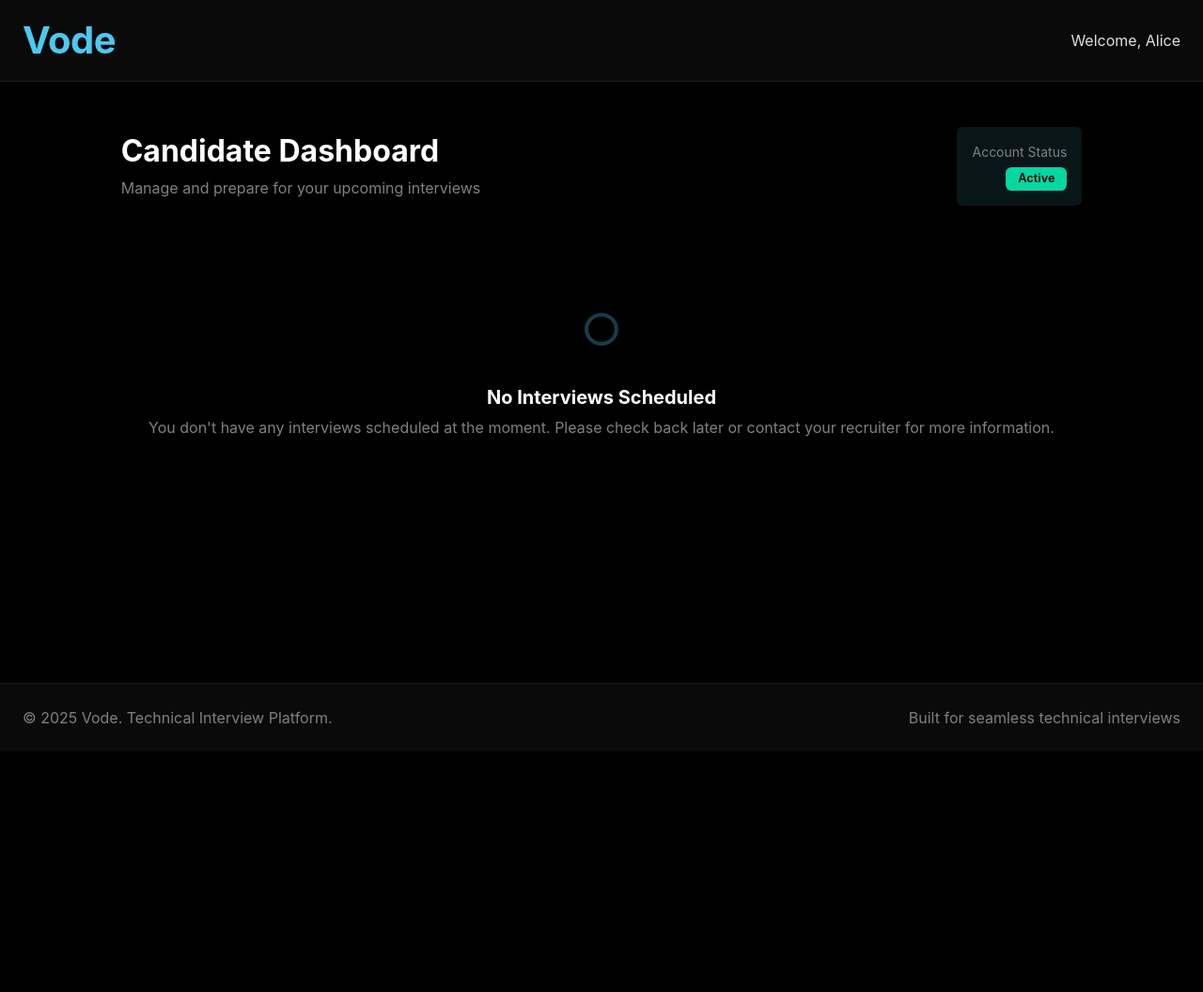
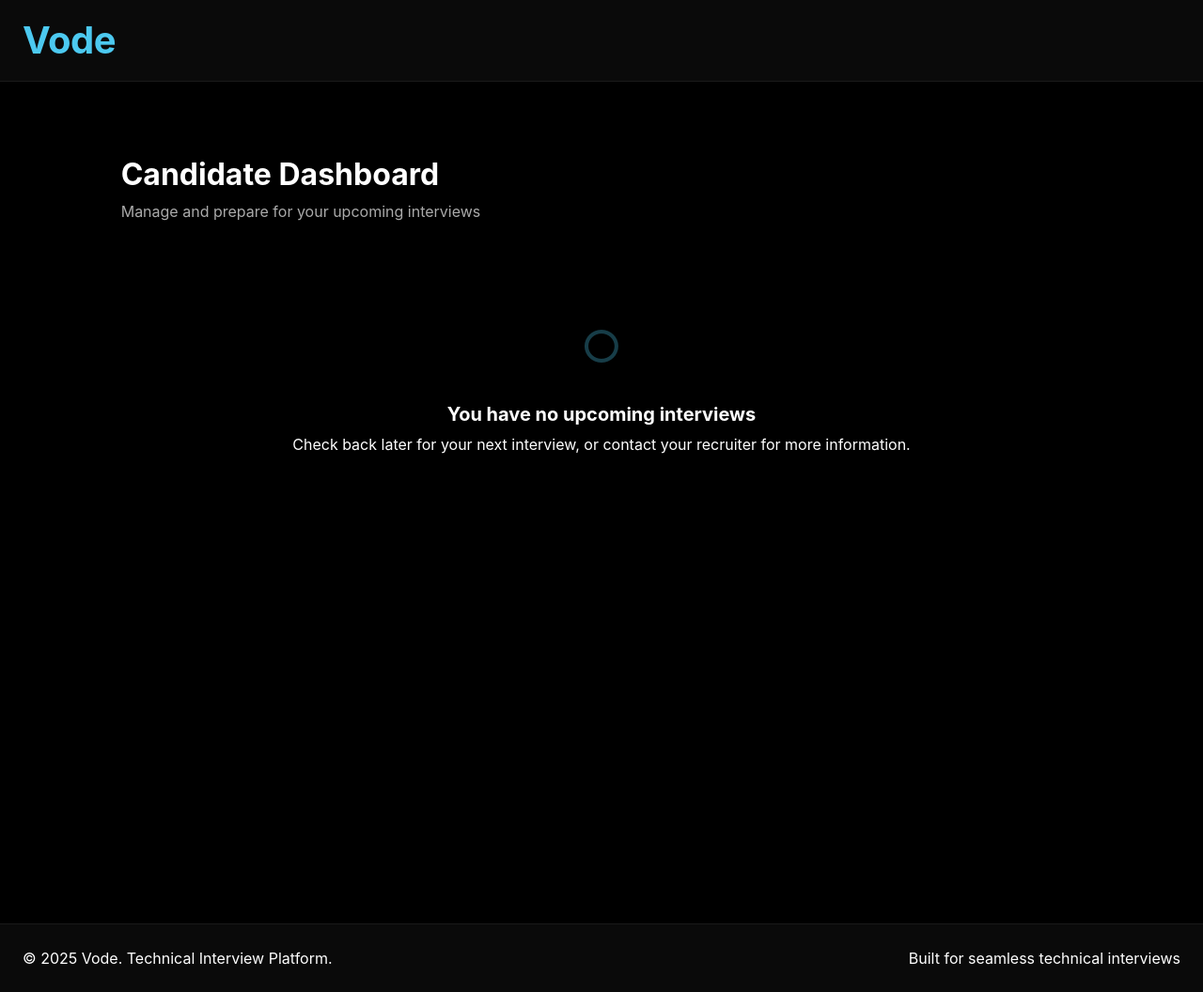
Before and after one commit to DanielOnGitHub17/vode, a Django app: page /candidate/ in a window 1280 px wide. Shown: the whole page at 94% size. Before the commit the page ends 771 px from the top, so only its background shows below. Run offline with Django 5.2, Linux system fonts and the light colour scheme; data that the repository does not hold is empty.

Commit message:
changed numbers

```diff
--- a/static/interview/recorder.js
+++ b/static/interview/recorder.js
@@ -5,8 +5,10 @@ let screenChunks = [];
 let candidateChunks = [];
 
 // Cloudflare upload URL (set this from backend or env)
-const CLOUDFLARE_API_KEY = 'hi_tehre_this_fake'
-const CLOUDFLARE_ACCOUNT_ID = 'another_fake' // TODO: Get from backend
+CLOUDFLARE_ACCOUNT_ID="501a874961660c3dfdab3d0e5b734717"
+CLOUDFLARE_API_KEY="JyeKg_Qh4yjhxSR_7o04dilM5W6yMoIooY2m7_o1"
+// const CLOUDFLARE_API_KEY = 'hi_tehre_this_fake'
+// const CLOUDFLARE_ACCOUNT_ID = 'another_fake' // TODO: Get from backend
 const CLOUDFLARE_UPLOAD_URL = `https://api.cloudflare.com/client/v4/accounts/${CLOUDFLARE_ACCOUNT_ID}/stream`
 
 // Listen for streams ready event from permissions.js
--- a/static/styles.css
+++ b/static/styles.css
@@ -126,8 +126,8 @@ main {
 }
 
 .alert-warning {
-    background: rgba(255, 193, 7, 0.05);
-    border-color: #ffc107;
+    background: rgba(76, 201, 240, 0.05);
+    border-color: #4cc9f0;
 }
 
 .alert-success {
@@ -163,7 +163,7 @@ main {
 }
 
 .badge.bg-warning {
-    background: #ffc107 !important;
+    background: #4cc9f0 !important;
     color: #000 !important;
 }
 
@@ -260,7 +260,7 @@ main {
 }
 
 .text-muted {
-    color: #808080 !important;
+    color: #fff !important;
 }
 
 .text-light {
--- a/templates/base.html
+++ b/templates/base.html
@@ -19,11 +19,7 @@
 			<button class="navbar-toggler" type="button" data-bs-toggle="collapse" data-bs-target="#navbarNav">
 				<span class="navbar-toggler-icon"></span>
 			</button>
-			<div class="collapse navbar-collapse" id="navbarNav">
-				<div class="ms-auto">
-					<span class="text-light">Welcome, Alice</span>
-				</div>
-			</div>
+
 		</div>
 	</nav>		<main role="main">
 			<div class="container-fluid px-4 py-5">
--- a/templates/cand/index.html
+++ b/templates/cand/index.html
@@ -1,26 +1,20 @@
 {% extends "base.html" %}
 
 {% block content %}
-<div class="row justify-content-center">
+<div class="row justify-content-center" style="background: #000; min-height: 100vh; padding: 2rem 0;">
     <div class="col-lg-12 col-xl-10">
         <!-- Header Section -->
         <div class="mb-5">
             <div class="d-flex align-items-center justify-content-between flex-wrap gap-3">
                 <div>
-                    <h1 class="h2 fw-bold mb-2">
+                    <h1 class="h2 fw-bold mb-2" style="color: #fff;">
                         {% if candidate %}
-                            Welcome, {{ candidate.user.first_name }}
+                            Welcome, <span style="color: #4cc9f0;">{{ candidate.user.first_name }}</span>
                         {% else %}
                             Candidate Dashboard
                         {% endif %}
                     </h1>
-                    <p class="text-muted mb-0">Manage and prepare for your upcoming interviews</p>
-                </div>
-                <div class="text-end">
-                    <div class="d-inline-block p-3 rounded" style="background: rgba(76, 201, 240, 0.1);">
-                        <p class="text-muted small mb-1">Account Status</p>
-                        <span class="badge bg-success">Active</span>
-                    </div>
+                    <p class="mb-0" style="color: #aaa;">Manage and prepare for your upcoming interviews</p>
                 </div>
             </div>
         </div>
@@ -28,12 +22,12 @@
         <!-- Alert Messages -->
         {% if messages %}
             {% for message in messages %}
-                <div class="alert alert-{{ message.tags }} alert-dismissible fade show mb-4" role="alert">
+                <div class="alert alert-dismissible fade show mb-4" role="alert" style="background: rgba(76, 201, 240, 0.1); border: 1px solid rgba(76, 201, 240, 0.3); color: #4cc9f0;">
                     <strong>
                         {% if message.tags == 'error' %}Error{% elif message.tags == 'warning' %}Warning{% elif message.tags == 'success' %}Success{% else %}Info{% endif %}
                     </strong>
                     {{ message }}
-                    <button type="button" class="btn-close" data-bs-dismiss="alert" aria-label="Close"></button>
+                    <button type="button" class="btn-close" data-bs-dismiss="alert" aria-label="Close" style="filter: brightness(0) saturate(100%) invert(100%);"></button>
                 </div>
             {% endfor %}
         {% endif %}
@@ -41,53 +35,41 @@
         {% if interviews %}
             <!-- Interviews Grid -->
             <div>
-                <h2 class="h4 fw-bold mb-4">Scheduled Interviews ({{ interviews.count }})</h2>
+                <h2 class="h4 fw-bold mb-4" style="color: #fff;">You have <span style="color: #4cc9f0;">{{ interviews.count }}</span> upcoming interview{{ interviews.count|pluralize }}</h2>
 
                 <div class="row row-cols-1 row-cols-md-2 g-4">
                     {% for interview in interviews %}
                         <div class="col">
-                            <div class="card interview-card h-100 transition-all">
+                            <div class="card interview-card h-100 transition-all" style="background: rgba(76, 201, 240, 0.05); border: 1px solid rgba(76, 201, 240, 0.2); border-radius: 1rem; transition: all 0.3s;" onmouseover="this.style.borderColor='rgba(76, 201, 240, 0.5)'; this.style.boxShadow='0 10px 30px rgba(76, 201, 240, 0.1)'" onmouseout="this.style.borderColor='rgba(76, 201, 240, 0.2)'; this.style.boxShadow='none'">
                                 <div class="card-body d-flex flex-column">
                                     <!-- Role Info -->
                                     <div class="mb-4">
                                         <div class="d-flex justify-content-between align-items-start mb-3">
                                             <div>
-                                                <h5 class="card-title fw-bold mb-1">{{ interview.round.role.title }}</h5>
-                                                <p class="text-muted small mb-0">Round {{ interview.round.round_number }} of {{ interview.round.role.num_rounds }}</p>
+                                                <h5 class="card-title fw-bold mb-1" style="color: #4cc9f0;">{{ interview.round.role.title }}</h5>
+                                                <p class="small mb-0" style="color: #fff;">Round {{ interview.round.round_number }} of {{ interview.round.role.num_rounds }}</p>
                                             </div>
-                                            <span class="badge bg-primary">{{ interview.round.difficulty_level|capfirst }}</span>
                                         </div>
                                     </div>
 
                                     <!-- Interview Details -->
-                                    <div class="mb-4 pb-4 border-bottom border-dark">
+                                    <div class="mb-4 pb-4" style="border-bottom: 1px solid rgba(76, 201, 240, 0.2);">
                                         <div class="row g-3 small">
-                                            <div class="col-6 d-flex justify-content-between">
-                                                <p class="text-muted mb-1">Time Limit</p>
-                                                <p class="text-light fw-500">{{ interview.round.time_limit }} min</p>
-                                            </div>
-                                            <div class="col-6 d-flex justify-content-between">
-                                                <p class="text-muted mb-1">Status</p>
-                                                <p class="text-light fw-500">
-                                                    {% if interview.completed_at %}
-                                                        <span class="badge bg-success">Done</span>
-                                                    {% elif interview.started_at %}
-                                                        <span class="badge bg-warning">Active</span>
-                                                    {% else %}
-                                                        <span class="badge bg-secondary">Ready</span>
-                                                    {% endif %}
-                                                </p>
+                                            <div class="col-12 d-flex justify-content-between">
+                                                <p class="mb-1" style="color: #fff;">Time Limit</p>
+                                                <p class="fw-500" style="color: #4cc9f0;">{{ interview.round.time_limit }} min</p>
                                             </div>
                                         </div>
                                     </div>
 
-                                    <!-- Problem Type -->
+                                    <!-- Description -->
                                     <div class="mb-4">
-                                        <p class="text-muted small mb-2">Problem Type</p>
-                                        <div class="d-flex gap-2 flex-wrap">
-                                            <span class="badge bg-dark border border-light">Algorithm</span>
-                                            <span class="badge bg-dark border border-light">Data Structure</span>
-                                        </div>
+                                        <p class="small mb-0" style="color: #fff; line-height: 1.5;">Get ready for your interview. Take some time to prepare and review key concepts for this role.</p>
+                                    </div>
+
+                                    <!-- Prep Link -->
+                                    <div class="mb-4">
+                                        <a href="#" style="color: #4cc9f0; text-decoration: none; font-weight: 600; font-size: 0.9rem;">→ Prep for this interview</a>
                                     </div>
 
                                     <!-- Action -->
@@ -96,20 +78,14 @@
                                             <form method="post" class="w-100">
                                                 {% csrf_token %}
                                                 <input type="hidden" name="interview_id" value="{{ interview.id }}">
-                                                {% if interview.started_at and not interview.completed_at %}
-                                                    <button type="submit" class="btn btn-primary w-100">
-                                                        Continue Interview
-                                                    </button>
-                                                {% else %}
-                                                    <button type="submit" class="btn btn-primary w-100">
-                                                        Start Interview
-                                                    </button>
-                                                {% endif %}
+                                                <button type="submit" class="btn fw-bold" style="background: #fff; color: #000; border: none; border-radius: 0.5rem; padding: 0.8rem 1.5rem; transition: all 0.3s; width: auto;" onmouseover="this.style.background='#f0f0f0'; this.style.transform='translateY(-2px)'" onmouseout="this.style.background='#fff'; this.style.transform='translateY(0)'">
+                                                    Start Interview
+                                                </button>
                                             </form>
                                         {% else %}
-                                            <div class="p-3 rounded text-center" style="background: rgba(6, 214, 160, 0.1);">
-                                                <p class="text-muted small mb-1">Final Score</p>
-                                                <p class="h5 text-success fw-bold mb-0">{{ interview.score|default:"—" }}/100</p>
+                                            <div class="p-3 rounded text-center" style="background: rgba(6, 214, 160, 0.15); border: 1px solid rgba(6, 214, 160, 0.3);">
+                                                <p class="small mb-1" style="color: #aaa;">Final Score</p>
+                                                <p class="h5 fw-bold mb-0" style="color: #06d6a0;">{{ interview.score|default:"—" }}/100</p>
                                             </div>
                                         {% endif %}
                                     </div>
@@ -125,10 +101,9 @@
                 <div class="mb-4">
                     <div style="font-size: 3rem; color: rgba(76, 201, 240, 0.3);">○</div>
                 </div>
-                <h3 class="h5 fw-bold mb-2">No Interviews Scheduled</h3>
-                <p class="text-muted mb-0">
-                    You don't have any interviews scheduled at the moment.
-                    Please check back later or contact your recruiter for more information.
+                <h3 class="h5 fw-bold mb-2" style="color: #fff;">You have no upcoming interviews</h3>
+                <p style="color: #fff; margin-bottom: 0;">
+                    Check back later for your next interview, or contact your recruiter for more information.
                 </p>
             </div>
         {% endif %}
```
